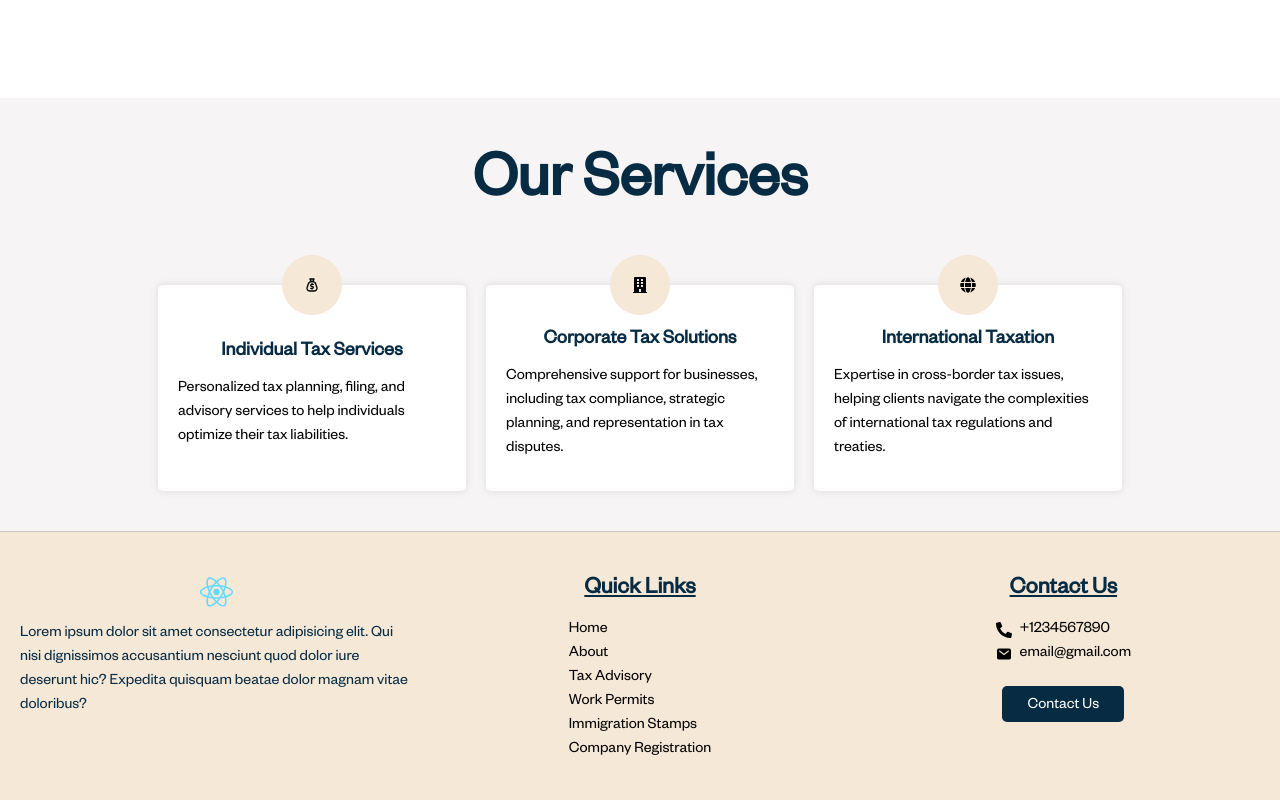
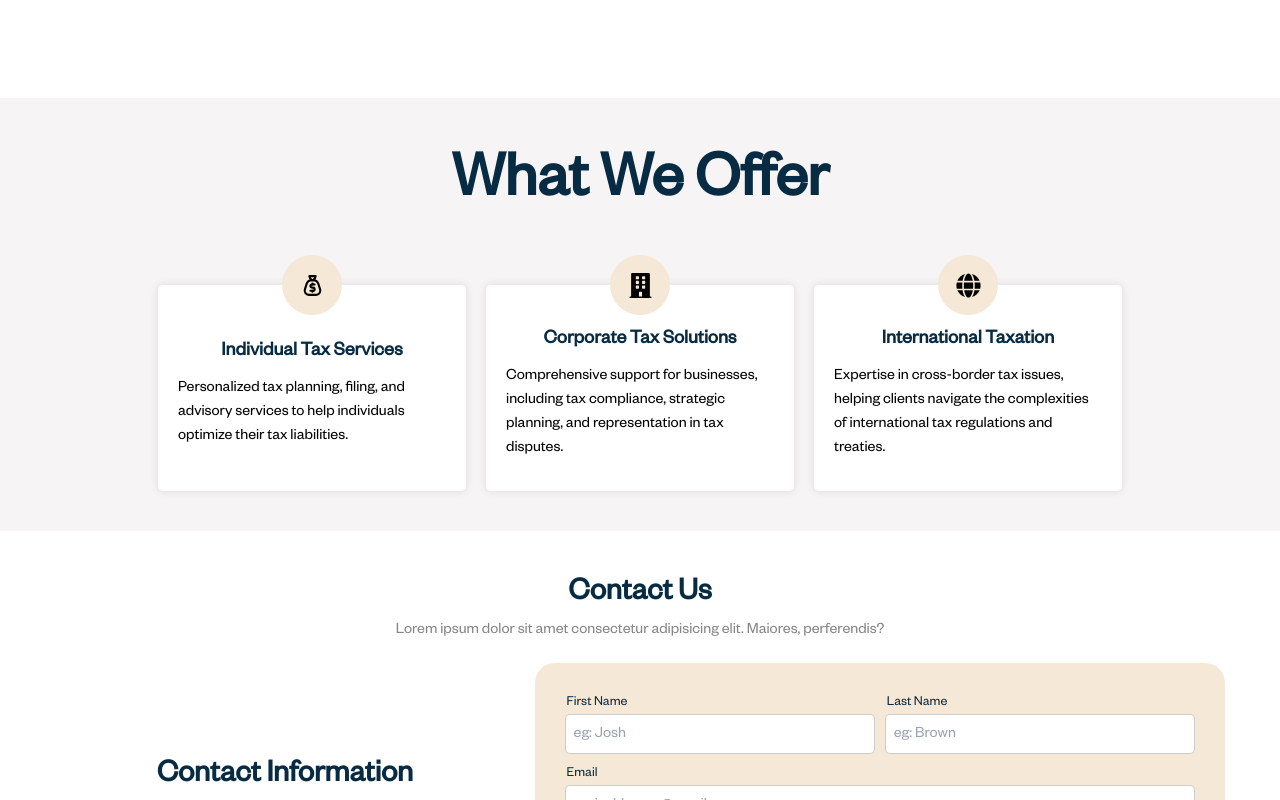
Before and after one commit to TartejBrothers/Avva-Advisors, a React (Create React App) app: page /about in a window 1280 px wide. Shown: the part 2620-3420 px from the top of the page. Built offline with nearby package versions, Linux system fonts and the light colour scheme.

Commit message:
Added: About

```diff
--- a/public/index.html
+++ b/public/index.html
@@ -24,7 +24,7 @@
       work correctly both with client-side routing and a non-root public URL.
       Learn how to configure a non-root public URL by running `npm run build`.
     -->
-    <title>React App</title>
+    <title>Avva Advisors</title>
   </head>
   <body>
     <noscript>You need to enable JavaScript to run this app.</noscript>
--- a/src/pages/about.jsx
+++ b/src/pages/about.jsx
@@ -7,7 +7,7 @@ import AboutImage2 from "../images/aboutpage/2.avif";
 import ServiceCard from "../components/servicecard";
 import { TbTax } from "react-icons/tb";
 import { FaGlobe, FaBuilding } from "react-icons/fa";
-
+import ContactForm from "../components/contactform";
 export default function About() {
   return (
     <div className="aboutmain">
@@ -85,7 +85,7 @@ export default function About() {
       </div>
       <div className="homegraybg">
         <div className="aboutourservices">
-          <h1 className="homeheadertext">Our Services</h1>
+          <h1 className="homeheadertext">What We Offer</h1>
 
           <div className="aboutservicesrow">
             <ServiceCard
@@ -109,6 +109,9 @@ the complexities of international tax regulations and treaties."
           </div>
         </div>
       </div>
+
+      <ContactForm />
+
       <Footer />
     </div>
   );
--- a/src/styles/about.css
+++ b/src/styles/about.css
@@ -128,12 +128,17 @@
   border-radius: 50%;
   background-color: #f5e8d7;
   position: absolute;
+
   top: -30px;
   width: 60px;
   height: 60px;
   display: flex;
   align-items: center;
   justify-content: center;
+}
+.aboutservicecardicon svg {
+  height: 25px;
+  width: 25px;
 }
 
 @media screen and (max-width: 1300px) {
```
Also changed, not shown: public/manifest.json.
